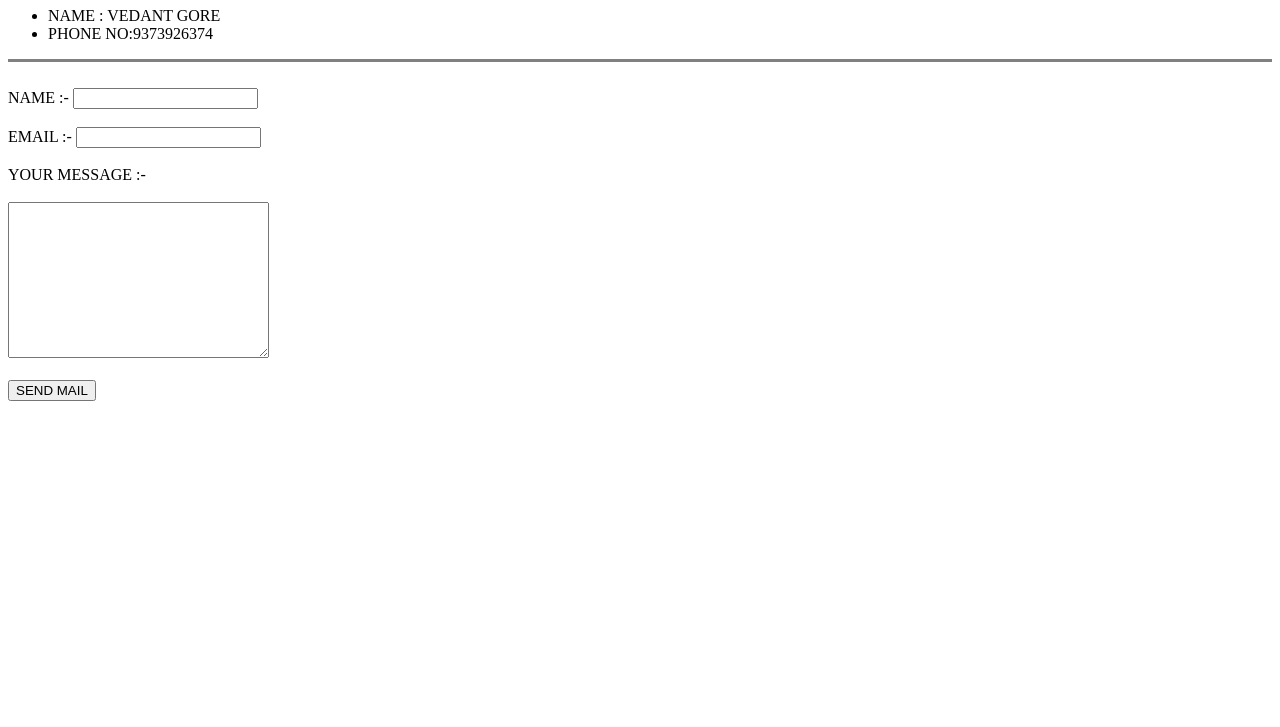
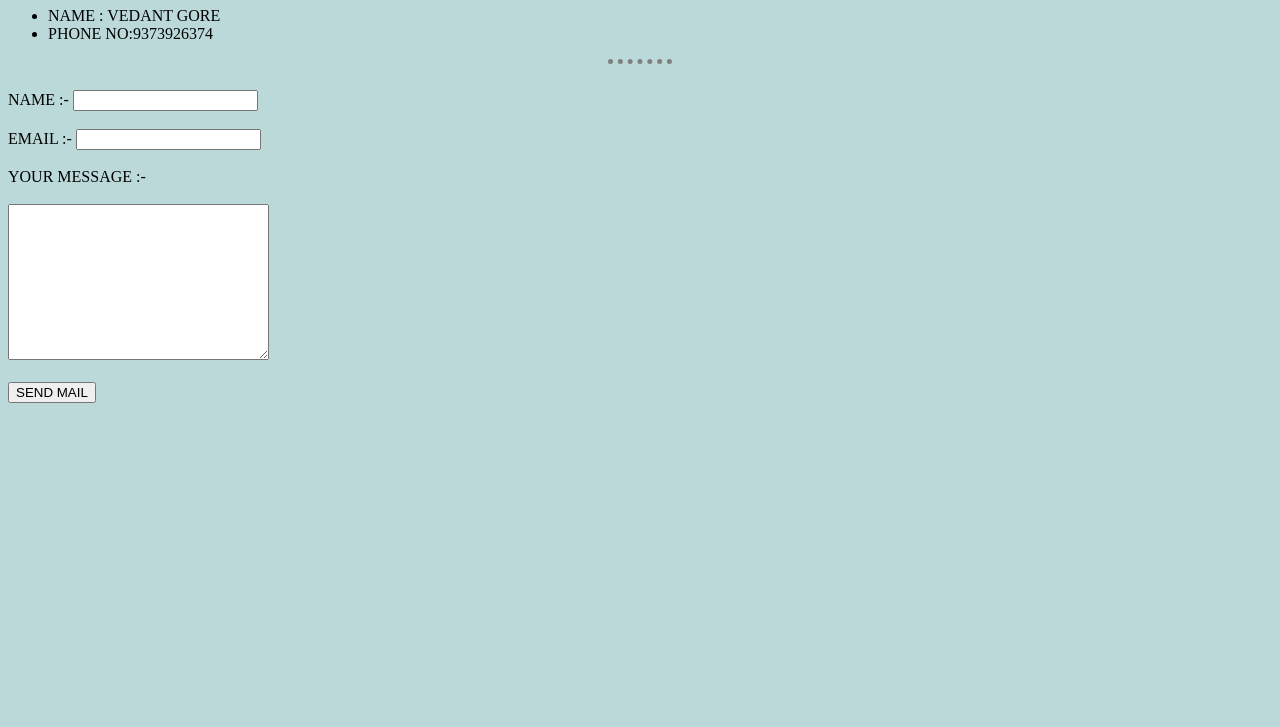
Before and after one commit to vedantgore1331/firstpersonalsite, a plain HTML site: page contact.html in a window 1280 px wide. Shown: the part 73-800 px from the top of the page. Drawn offline with Linux system fonts and the light colour scheme.

Commit message:
Update contact.html

```diff
--- a/contact.html
+++ b/contact.html
@@ -5,6 +5,7 @@
     <meta charset="UTF-8">
     <meta name="viewport" content="width=device-width, initial-scale=1.0">
     <title>contact</title>
+    <link rel="stylesheet" href="styles.css">
 </head>
 
 <body>
@@ -19,7 +20,7 @@
         </li>
     </ul>
     </p>
-    <hr size="3" noshade="">
+    <hr>
     <br>
     <form action="mailto:vedantgore96@gmail.com" method="post" enctype="text/plain">
         <label>NAME :-</label>
```
